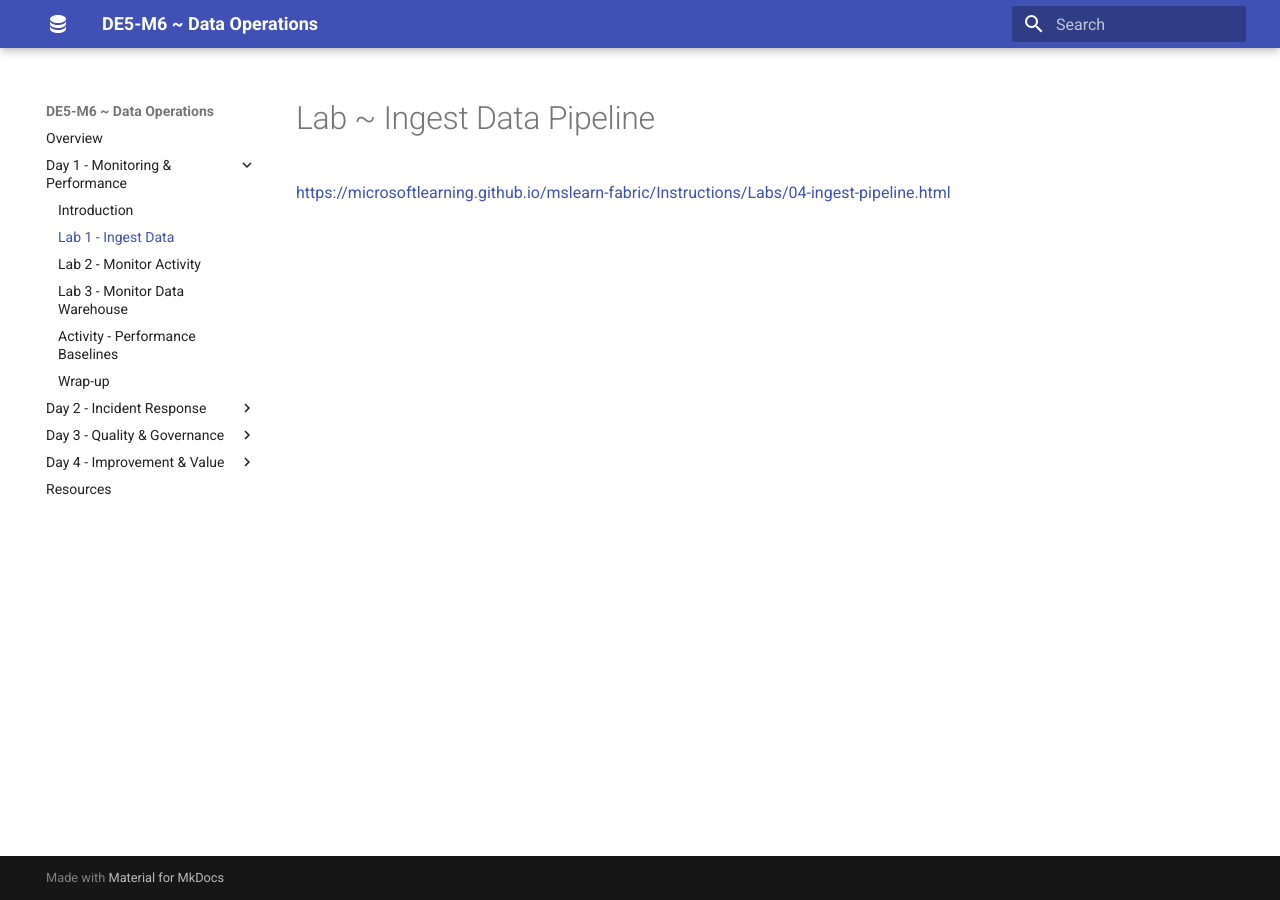
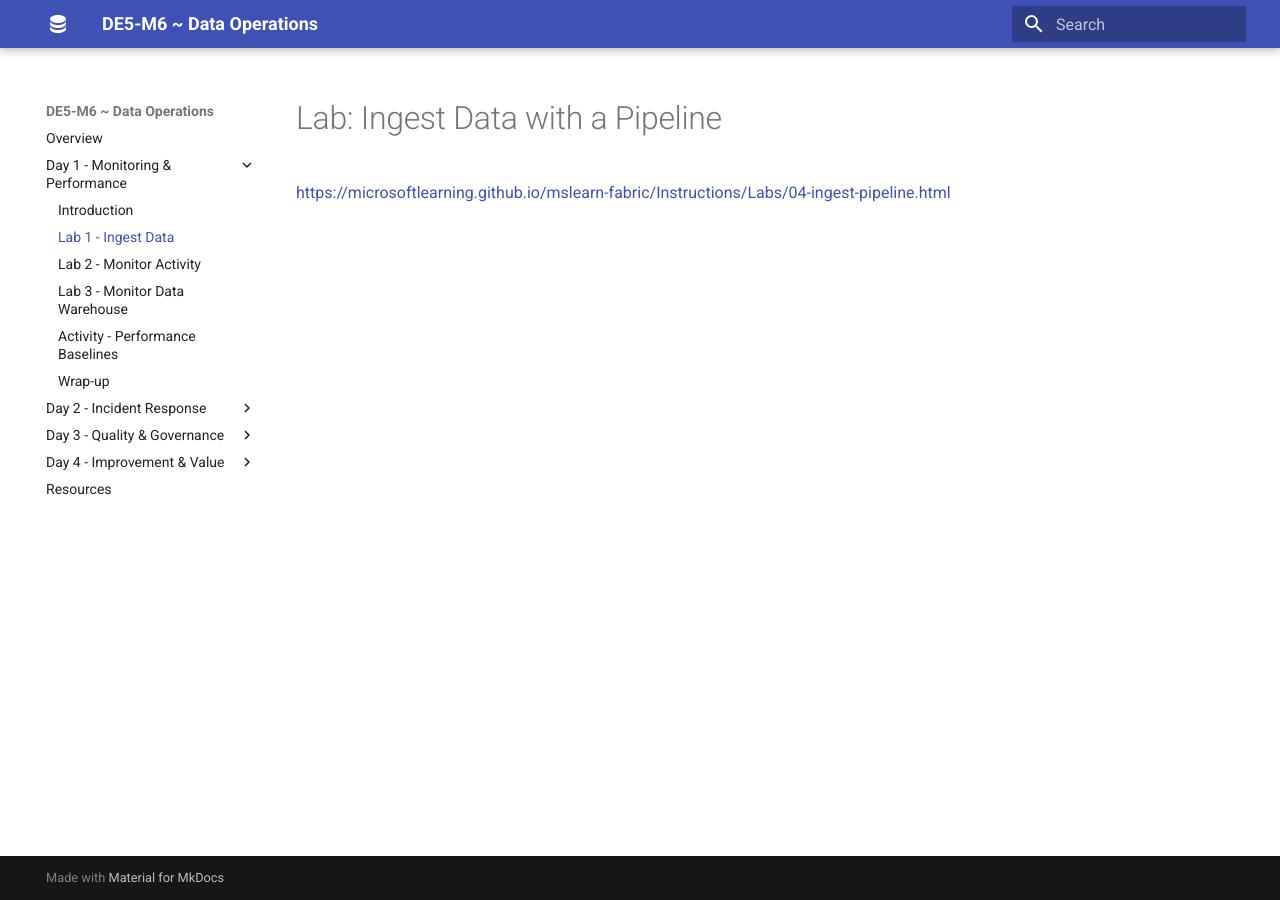
Before and after one commit to qaalabs/DE5M6, an MkDocs documentation site: the page built from docs/labs/04-ingest-pipeline.md, in a window 1280 px wide. Built offline with MkDocs 1.6.1 and Material for MkDocs 9.7.7, drawn with Linux system fonts in a browser that asks for light colours.

Commit message:
Update 04-ingest-pipeline.md

```diff
--- a/docs/labs/04-ingest-pipeline.md
+++ b/docs/labs/04-ingest-pipeline.md
@@ -1,2 +1,2 @@
-# Lab ~ Ingest Data Pipeline
+# Lab: Ingest Data with a Pipeline
 https://microsoftlearning.github.io/mslearn-fabric/Instructions/Labs/04-ingest-pipeline.html
```
